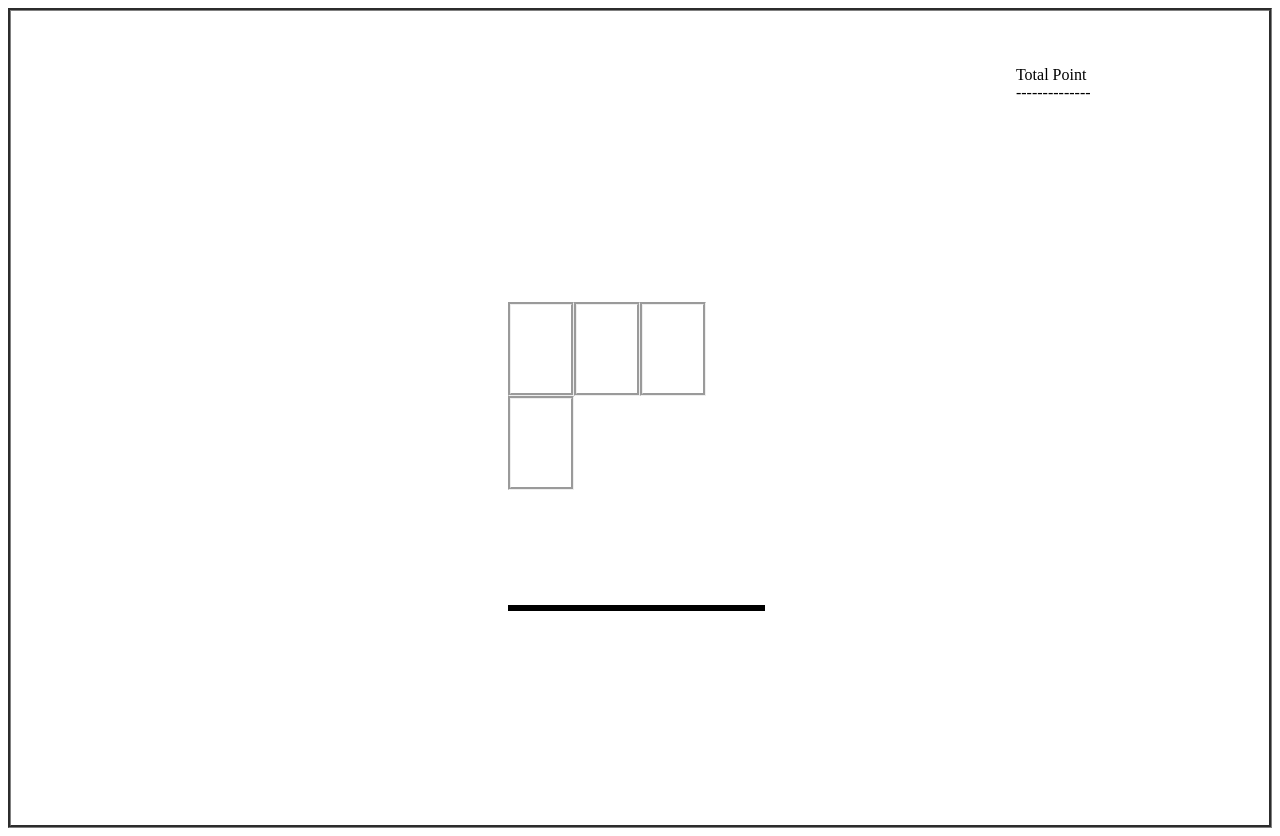
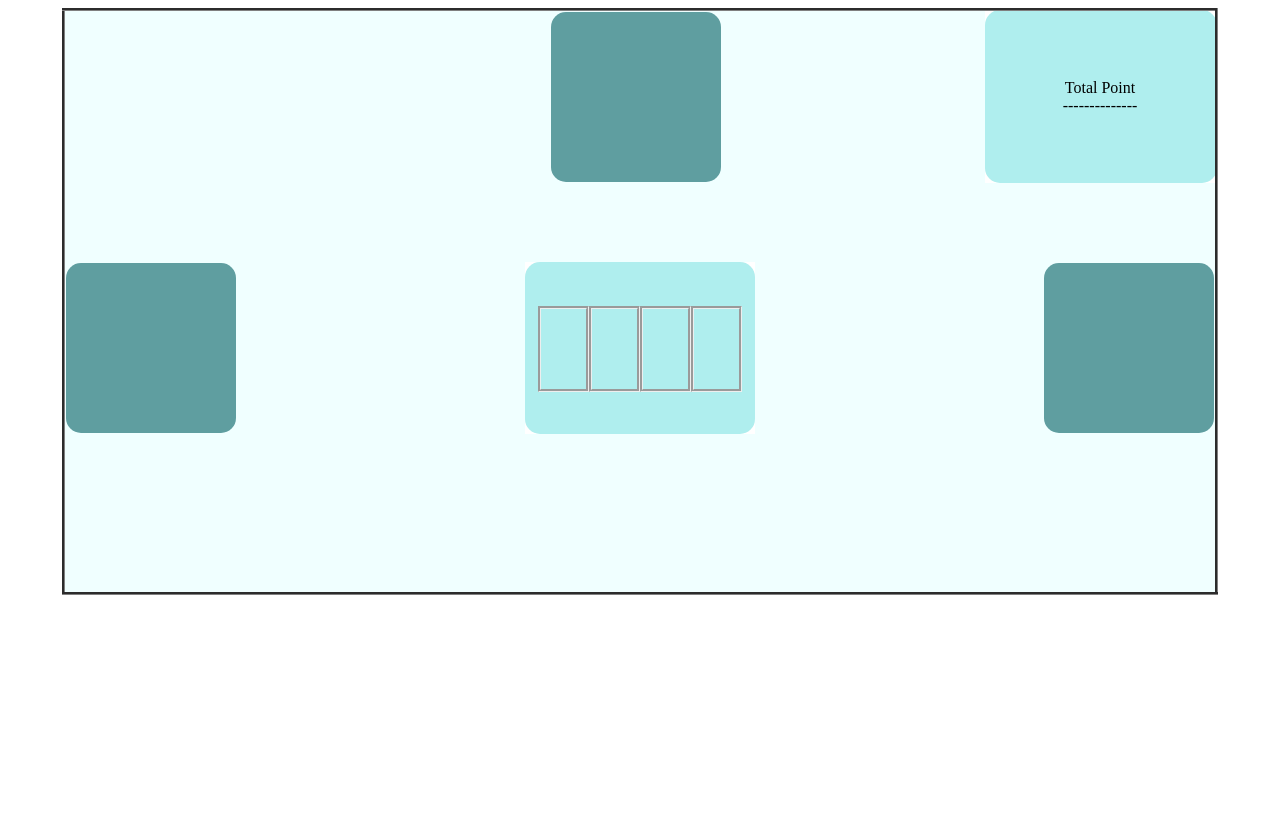
Before and after one commit to ranju30/Hearts, a website: page public/game.html in a window 1280 px wide. After the commit the page ends 800 px from the top, so only its background shows below. Drawn offline with Linux system fonts and the light colour scheme; no server answers.

Commit message:
Anjaly/Shruti - UI
What changes have you made?
Resized cards.
Made the board more visual.
Differentiated playing board and score board.
*

Why do we need this change?
For UI.
*

What can this change impact?
UI.
*

```diff
--- a/public/game.html
+++ b/public/game.html
@@ -10,7 +10,7 @@
 <script type="text/javascript" src="javascript/handlebars.min-v4.0.5.js"></script>
 <script type="text/javascript" src="javascript/game.js"></script>
 
-<table class="board">
+<table class="board" rules="none">
 	<tr>
 		<td></td>
 		<td></td>
@@ -20,7 +20,7 @@
 			</div>
 		</td>
 		<td></td>
-		<td>
+		<td class="points">
 			<div class="totalPoint">Total Point
 				<div>--------------</div>
 				<div class="name1"></div>
@@ -43,7 +43,7 @@
 			</div>
 		</td>
 		<td></td>
-		<td>
+		<td id="playedCard">
 			<div class="playedCards">
 				<div class="card0"></div>
 				<div class="card1"></div>
@@ -58,7 +58,6 @@
 		</td>
 	</tr>
 	<tr>
-		<!-- <td><div class="action"><input type="button" value="Play" onclick="checkGameStatus()"></div></td> -->
 		<td></td>
 		<td></td>
 		<td><div class="status"></div></td>
--- a/public/stylesheets/game.css
+++ b/public/stylesheets/game.css
@@ -1,17 +1,28 @@
 td {
-	width: 305px;
-	height: 140px;
+	width: 228px;
+	height: 77px;
+	background-color: azure;
+	border-style: fill;
 }
 
 .playedCards {
 	float: left;
 	padding-bottom: 17%;
-    padding-right: 6%;
+    padding-right: 2%;
+    padding-left: 1%;
+	margin-top: 40px;
+    margin-left: 10px;
+}
+
+#playedCard{
+    background-color: paleturquoise;
+    border-radius: 15px;
 }
 
 .card {
-	width: 100px;
-	height: 140px;
+	background-color: white;
+	width: 70px;
+	height: 105px;
 	border-radius: 5px;
 	padding: 4px;
 	font-family: sans-serif;
@@ -34,34 +45,70 @@ td {
 }
 .playerSelf {
 	overflow: scroll;
+	text-transform: uppercase;
 }
 .hand {
 	width: 10px;
 	float: middle;
 	display: inline-block;
     white-space: nowrap;
+    background-color: azure;
 }
 .board {
 	margin: auto;
 	border-style: groove;
 }
 .oppositePlayer{
-	padding-left: 40px;
+/*	padding-left: 40px;
 	padding-bottom: 40px;
+*/	text-transform: uppercase;;
+	width: 170px;
+	background-color: cadetblue;
+	text-align: center;
+	height: 170px;
+	border-radius: 15px;
+	margin-left: 25px;
+}
+
+.leftPlayer{
+	text-transform: uppercase;;
+	width: 170px;
+	background-color: cadetblue;
+	text-align: center;
+	height: 170px;
+	border-radius: 15px;
+	/*margin-left: 25px;*/
 }
 
 .rightPlayer {
 	float: right;
+	text-transform: uppercase;;
+	width: 170px;
+	background-color: cadetblue;
+	text-align: center;
+	height: 170px;
+	border-radius: 15px;
+	margin-left: 25px;
+
 }
 
 .card0 ,.card1 ,.card2, .card3 {
 	border-style: groove;
 	float: left;
-	width: 60px;
-	height: 88px;
+	width: 45px;
+	height: 80px;
 }
 
 .status {
-	border-style: solid;
+	font-size: 23px;
+    text-decoration: underline;
+    text-transform: capitalize;
+    /*text-indent: 65px;*/
+    text-align: center;
+}
+ .points{
+ 	background-color: paleturquoise;
+	border-radius: 15px;
 	text-align: center;
-}
+	text-transform: capitalize;
+ }
```
